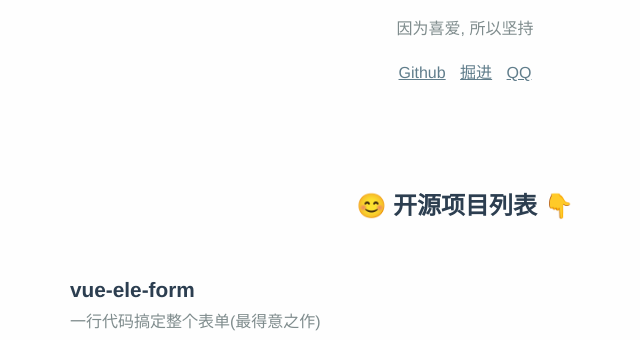
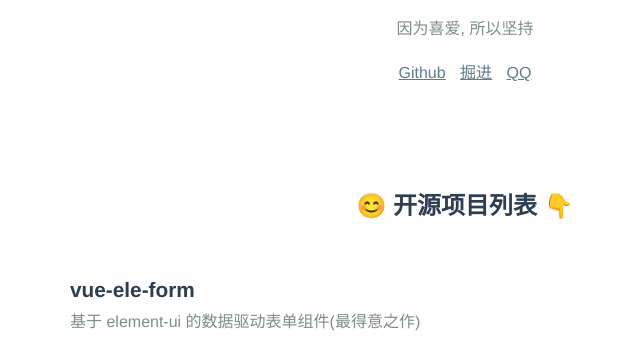
Before and after one commit to dream2023/dream2023.github.io, a plain HTML site: page index.html in a window 1280 px wide. Shown: the part 456-796 px from the top of the page, without its empty margins (175-815 px from the left). Drawn offline with Linux system fonts and the light colour scheme; a small style sheet from the web is missing.

Commit message:
更新readme.md

```diff
--- a/index.html
+++ b/index.html
@@ -38,7 +38,7 @@
               vue-ele-form
             </h3>
             <p class="project-desc">
-              一行代码搞定整个表单(最得意之作)
+              基于 element-ui 的数据驱动表单组件(最得意之作)
             </p>
             <ul class="project-links">
               <li class="profile-link-item">
```
Also changed, not shown: 1 other file.
